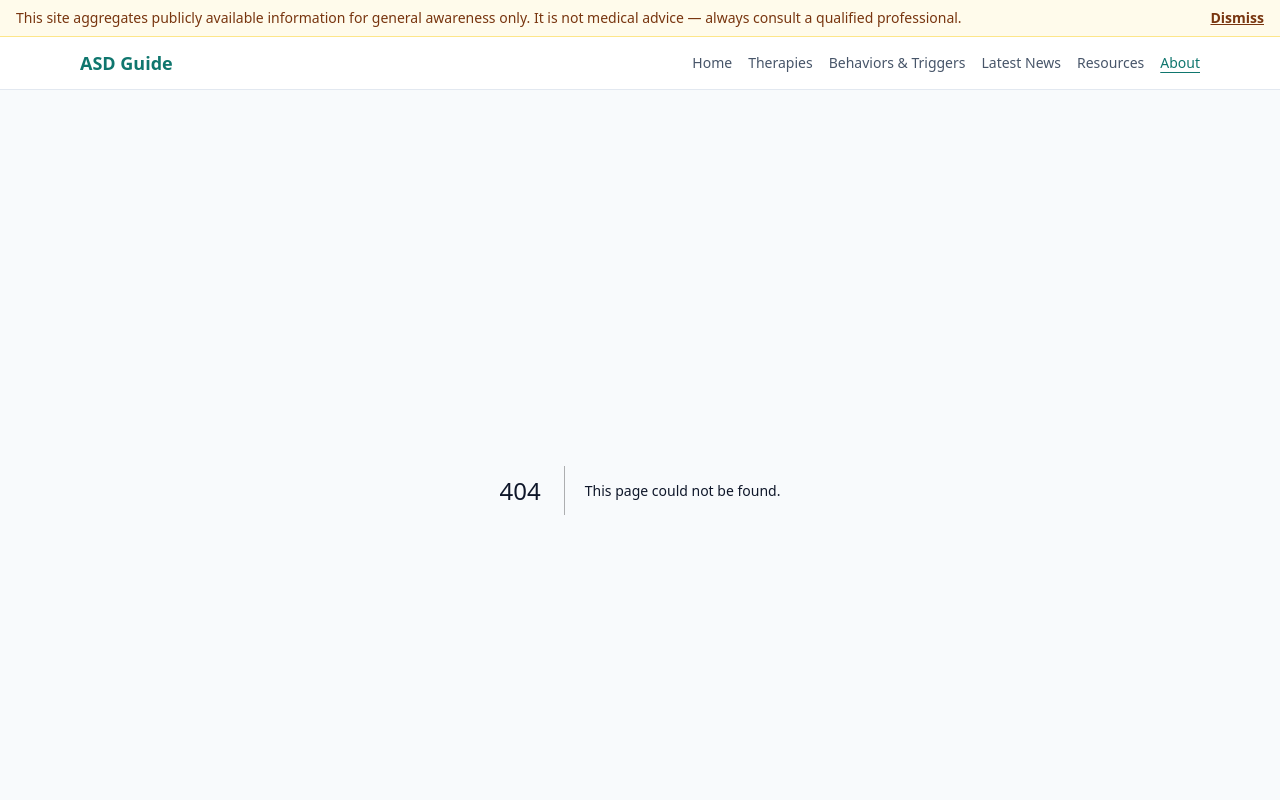
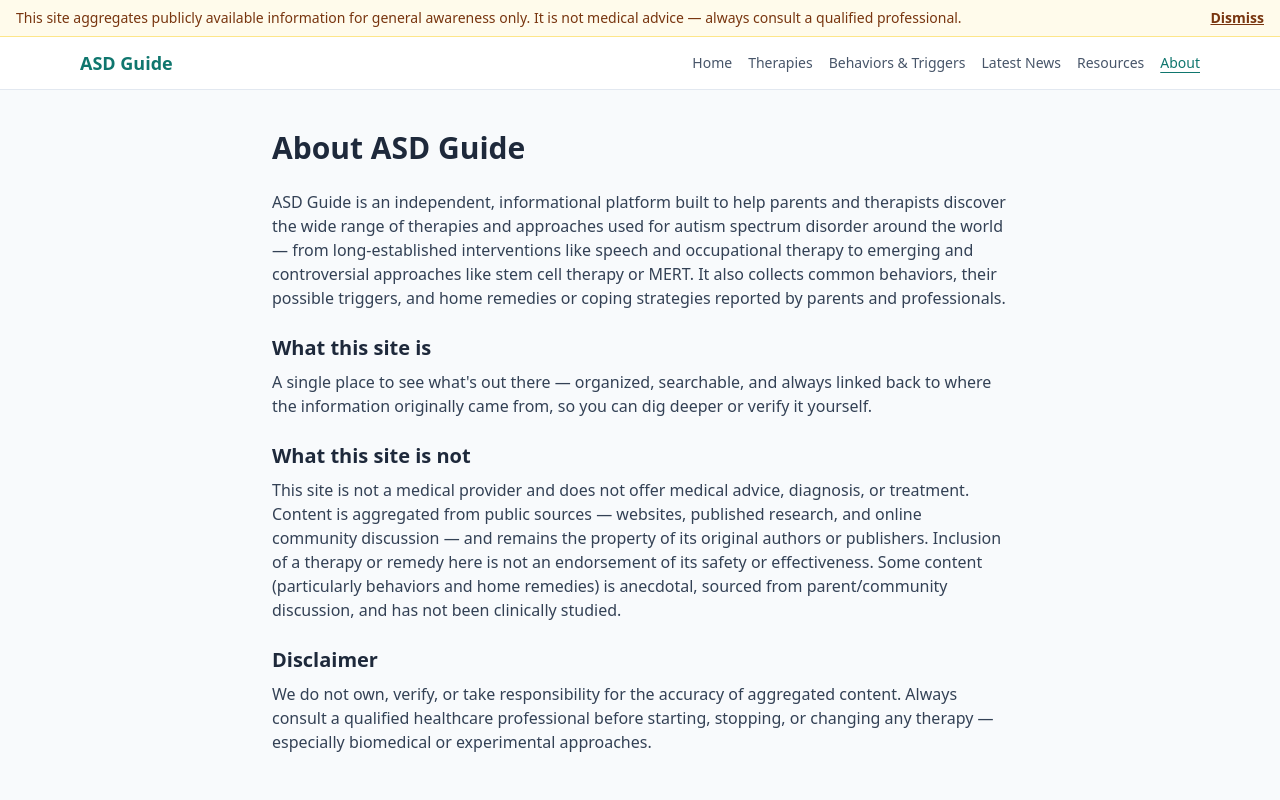
Before and after one commit to inferaaisolutions/onestopforautism, a Next.js app: page /about in a window 1280 px wide. Before the commit this address had no page. Shown: the top 800 px of the page. Built offline with nearby package versions, Linux system fonts and the light colour scheme.

Commit message:
feat: add about & disclaimer page

```diff
--- /dev/null
+++ b/src/app/about/page.tsx
@@ -0,0 +1,48 @@
+export default function AboutPage() {
+  return (
+    <main className="mx-auto max-w-3xl space-y-6 px-4 py-10 text-slate-700">
+      <h1 className="text-3xl font-bold text-slate-800">About ASD Guide</h1>
+      <p>
+        ASD Guide is an independent, informational platform built to help
+        parents and therapists discover the wide range of therapies and
+        approaches used for autism spectrum disorder around the world — from
+        long-established interventions like speech and occupational therapy
+        to emerging and controversial approaches like stem cell therapy or
+        MERT. It also collects common behaviors, their possible triggers, and
+        home remedies or coping strategies reported by parents and
+        professionals.
+      </p>
+      <div>
+        <h2 className="text-xl font-semibold text-slate-800">What this site is</h2>
+        <p className="mt-2">
+          A single place to see what's out there — organized, searchable,
+          and always linked back to where the information originally came
+          from, so you can dig deeper or verify it yourself.
+        </p>
+      </div>
+      <div>
+        <h2 className="text-xl font-semibold text-slate-800">What this site is not</h2>
+        <p className="mt-2">
+          This site is not a medical provider and does not offer medical
+          advice, diagnosis, or treatment. Content is aggregated from public
+          sources — websites, published research, and online community
+          discussion — and remains the property of its original authors or
+          publishers. Inclusion of a therapy or remedy here is not an
+          endorsement of its safety or effectiveness. Some content
+          (particularly behaviors and home remedies) is anecdotal, sourced
+          from parent/community discussion, and has not been clinically
+          studied.
+        </p>
+      </div>
+      <div>
+        <h2 className="text-xl font-semibold text-slate-800">Disclaimer</h2>
+        <p className="mt-2">
+          We do not own, verify, or take responsibility for the accuracy of
+          aggregated content. Always consult a qualified healthcare
+          professional before starting, stopping, or changing any therapy —
+          especially biomedical or experimental approaches.
+        </p>
+      </div>
+    </main>
+  );
+}
```
